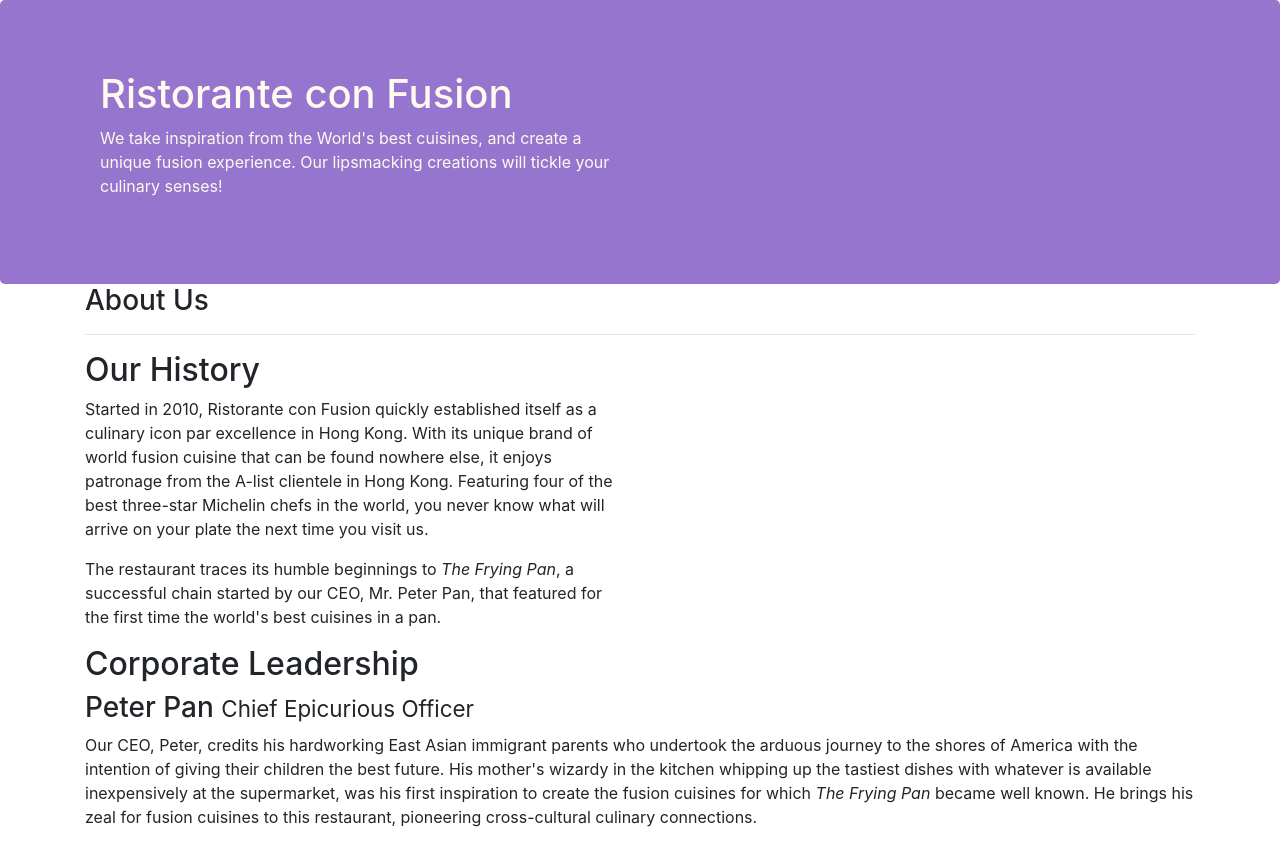
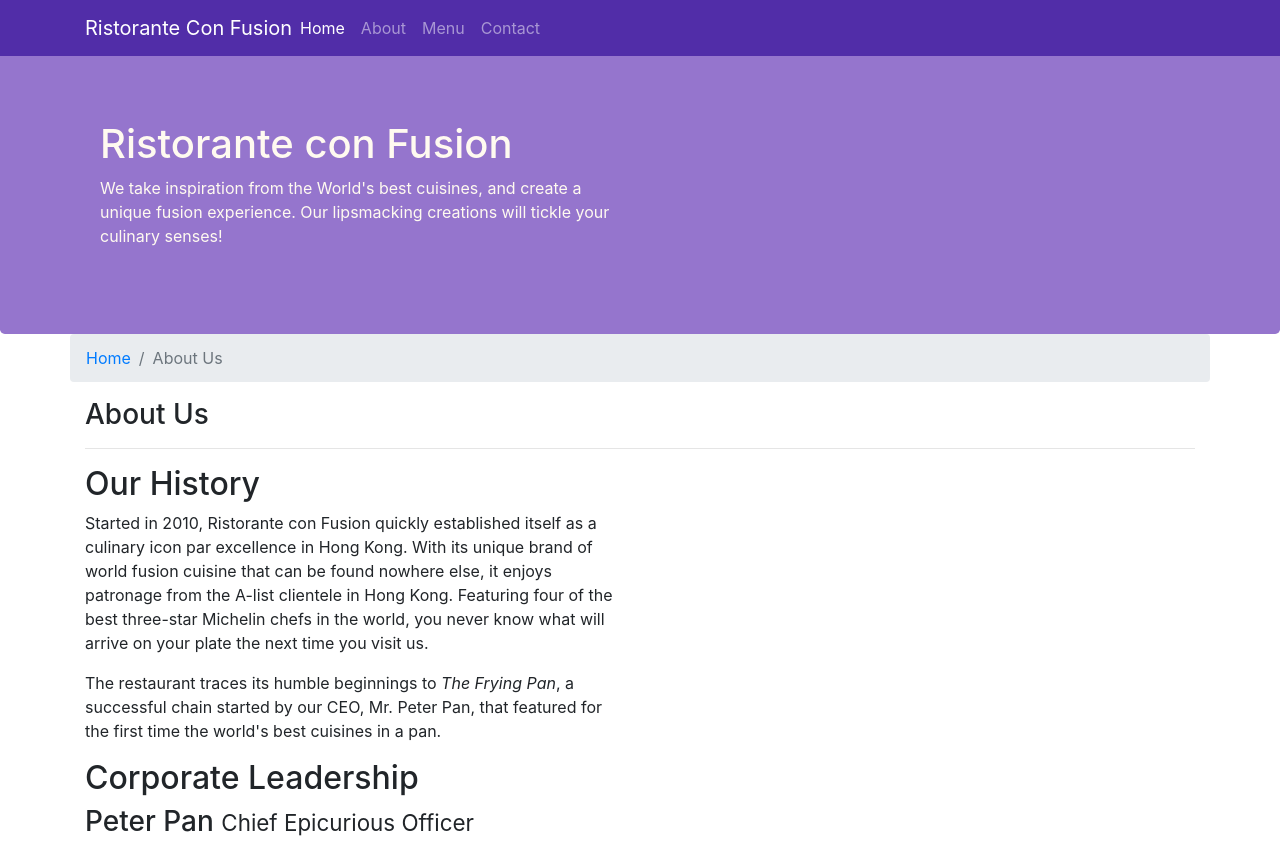
Before and after one commit to monika096n/Bootstrap, a website: page aboutus.html in a window 1280 px wide. Shown: the top 842 px of the page. Drawn offline with nearby package versions, Linux system fonts and the light colour scheme.

Commit message:
Navbaer and breadcrumbs

```diff
--- a/aboutus.html
+++ b/aboutus.html
@@ -16,6 +16,29 @@
 </head>
 
 <body>
+    <nav class="navbar navbar-dark navbar-expand-sm fixed-top"> <!--navbar that declares it as a navigation bar, navbar-dark class to specify that the page should use the dark navigation bar,toggle in xs and sm screen and it will be styed top even if scrolling-->
+        <div class="container">
+
+            <button class="navbar-toggler" type="button" data-toggle="collapse" data-target="#Navbar"> <!-- We would like the navigation bar elements to collapse for shorter screens, to be replaced by a toggle button so that the items can be toggled on or off when required on small and extra small screens-->
+                <span class="navbar-toggler-icon"></span><!--for 3  horizontal dash icon-->
+            </button>
+
+            <a class="navbar-brand mr-auto" href="./index.html">Ristorante Con Fusion</a><!-- This is the brand name for the website. You can replace this with the logo for the website. -->
+
+
+
+            <div class="collapse  navbar-collapse" id="Navbar">
+               <ul class="navbar-nav mr-auto"><!--ul is styled with navbar-nav class to specify that the items should be displayed inline inside the navigation bar.-->
+
+                    <li class="nav-item active"><a class="nav-link" href="./index.html">Home</a></li><!--navbar-link and navbar-item for items and links-->
+                    <li class="nav-item"><a class="nav-link" href="#">About</a></li>
+                    <li class="nav-item"><a class="nav-link" href="#">Menu</a></li>
+                    <li class="nav-item"><a class="nav-link" href="#">Contact</a></li>
+                </ul>
+
+            </div>
+         </div>
+    </nav>
 
     <header class="jumbotron">
         <div class="container">
@@ -32,6 +55,10 @@
 
     <div class="container">
         <div class="row">
+            <ol class="col-12 breadcrumb"><!--for hierarchy-->
+                <li class="breadcrumb-item"><a href="./index.html">Home</a></li>
+                <li class="breadcrumb-item active">About Us</li>
+            </ol>
             <div class="col-12 col-sm-12">
                <h3>About Us</h3>
                <hr>
@@ -71,7 +98,7 @@
                 <div class="col-4 offset-1 col-sm-2">
                     <h5>Links</h5>
                     <ul class="list-unstyled">
-                        <li><a href="#">Home</a></li>
+                        <li><a href="./index.html">Home</a></li>
                         <li><a href="#">About</a></li>
                         <li><a href="#">Menu</a></li>
                         <li><a href="#">Contact</a></li>
--- a/css/styles.css
+++ b/css/styles.css
@@ -24,8 +24,17 @@
     color:floralwhite;
 }
 
-.address{  /*FOR ADDRESS*/
+address{  /*FOR ADDRESS*/
     font-size:80%;
     margin:0px;
     color:#0f0f0f;
 }
+
+body{
+    padding:50px 0px 0px 0px;
+    z-index:0;
+}
+
+.navbar-dark {
+     background-color: #512DA8;
+}
--- a/package.json
+++ b/package.json
@@ -14,6 +14,8 @@
     "lite-server": "^2.3.0"
   },
   "dependencies": {
-    "bootstrap": "^4.5.0"
+    "bootstrap": "^4.5.0",
+    "jquery": "^3.5.1",
+    "popper.js": "^1.12.9"
   }
 }
```
Also changed, not shown: index.html (+24 -1 lines), 1 other file.
